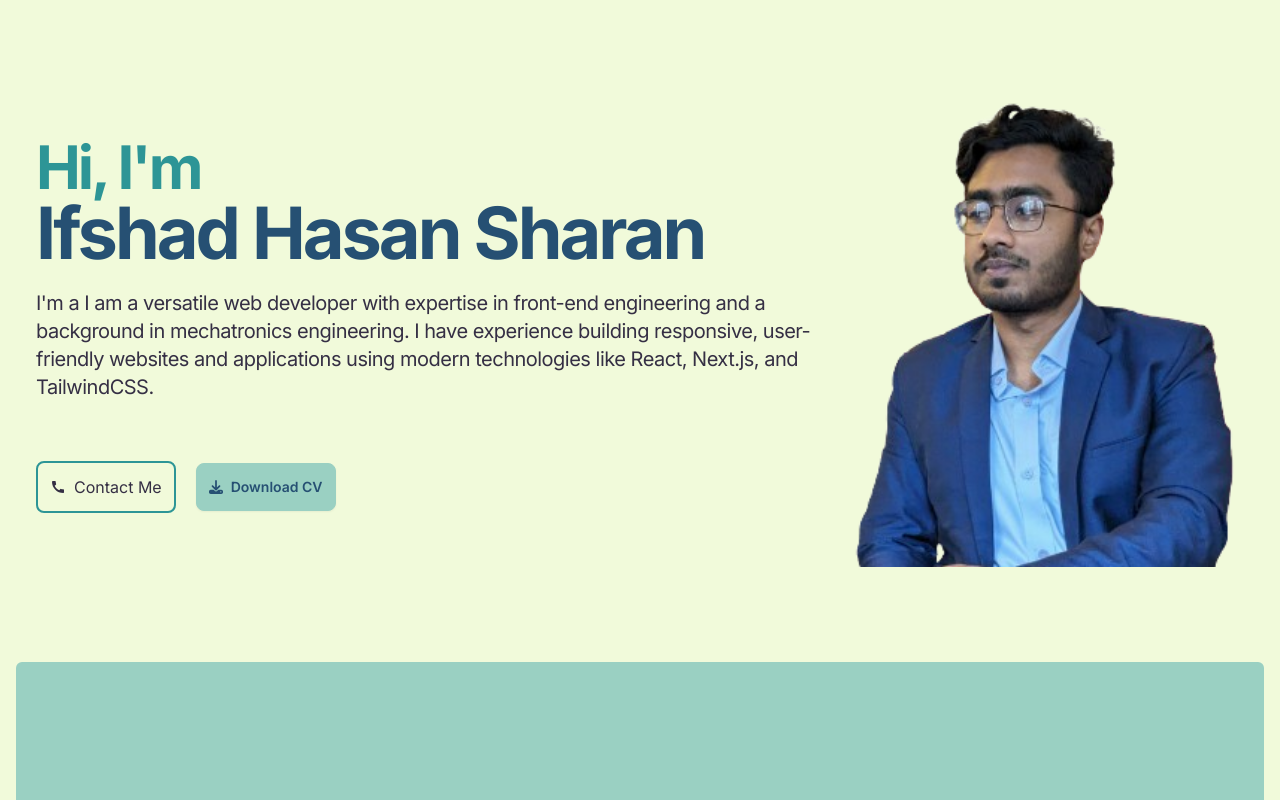
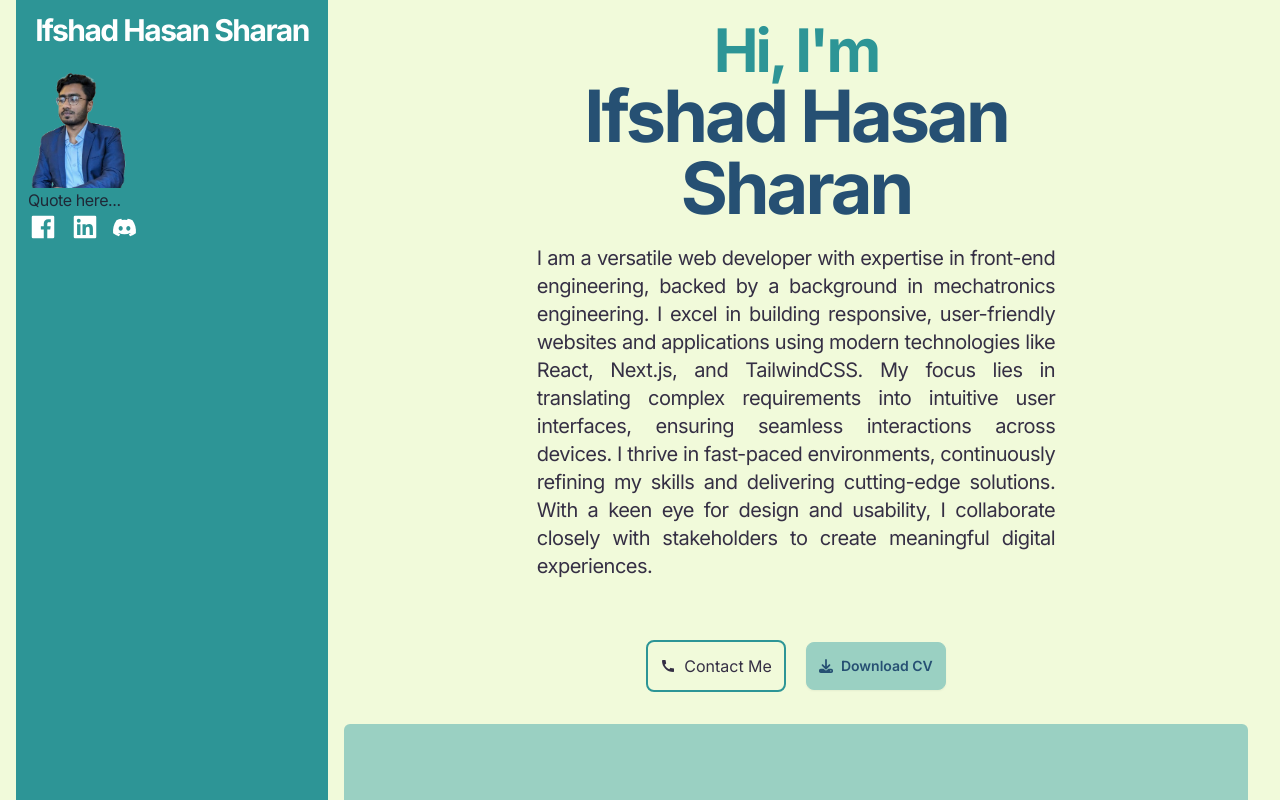
Before and after one commit to ifshad/developer-portfolio-ifshad, a Next.js app: page / in a window 1280 px wide. Shown: the top 800 px of the page. Built offline with nearby package versions, Linux system fonts and the light colour scheme.

Commit message:
overflow issue fixed

```diff
--- /dev/null
+++ b/Components/LeftPanel/page.tsx
@@ -0,0 +1,23 @@
+import Image from 'next/image'
+import React from 'react'
+import ifshad from '@/public/Images/Ifshad_01.png'
+import Link from 'next/link'
+import { BiLogoFacebookSquare, BiLogoLinkedinSquare } from 'react-icons/bi'
+import { FaDiscord } from 'react-icons/fa6'
+
+export default function LeftPanel() {
+    return (
+        <div className='bg-teal p-3 h-screen'>
+            <h1 className="text-xl md:text-2xl lg:text-3xl text-white font-bold mb-5 text-center">Ifshad Hasan Sharan</h1>
+            <figure>
+                <Image src={ifshad} alt="Ifshad Hasan Sharan" width={100} />
+            </figure>
+            <p>Quote here...</p>
+            <ul className='flex gap-3 items-center'>
+                <li className='text-base-100 hover:text-navy'><Link href="https://www.facebook.com/ifshadhasan.sharan"><BiLogoFacebookSquare size={30} /></Link></li>
+                <li className='text-base-100 hover:text-navy'><Link href="https://www.linkedin.com/in/ifshad-hasan-sharan-50a6b1178/"><BiLogoLinkedinSquare size={30} /></Link></li>
+                <li className='text-base-100 hover:text-navy'><Link href="/"><FaDiscord size={25} /></Link></li>
+            </ul>
+        </div>
+    )
+}
--- a/Components/SelfBanner/page.tsx
+++ b/Components/SelfBanner/page.tsx
@@ -8,23 +8,20 @@ import { MdCall } from "react-icons/md";
 
 export default function SelfBanner() {
   return (
-    <div className="container p-5 lg:h-[650px] grid grid-cols-1 md:grid-cols-12 lg:grid-cols-12">
-      <div className="md:col-span-8 lg:col-span-8 flex flex-col justify-center">
-        <h1 className="text-3xl md:text-5xl lg:text-6xl text-teal font-bold mb-5">
+    <div className="container p-5 w-full flex justify-center">
+      <div className="flex flex-col w-3/5">
+        <h1 className="text-3xl md:text-5xl lg:text-6xl text-teal font-bold mb-5 text-center">
           Hi, I&apos;m <br />{" "}
           <span className="text-4xl md:text-6xl lg:text-7xl text-navy">Ifshad Hasan Sharan</span>
         </h1>
-        <p className="text-base md:text-lg lg:text-xl text-grey mb-5">
-          I&apos;m a I am a versatile web developer with expertise in front-end engineering and a background in mechatronics engineering. I have experience building responsive, user-friendly websites and applications using modern technologies like React, Next.js, and TailwindCSS.
+        <p className="text-base md:text-lg lg:text-xl text-grey mb-5 text-justify">
+          I am a versatile web developer with expertise in front-end engineering, backed by a background in mechatronics engineering. I excel in building responsive, user-friendly websites and applications using modern technologies like React, Next.js, and TailwindCSS. My focus lies in translating complex requirements into intuitive user interfaces, ensuring seamless interactions across devices. I thrive in fast-paced environments, continuously refining my skills and delivering cutting-edge solutions. With a keen eye for design and usability, I collaborate closely with stakeholders to create meaningful digital experiences.
         </p>
-        <div className="mt-10 flex items-center gap-5">
+        <div className="mt-10 flex justify-center items-center gap-5">
           <Link href="/contact" className="text-grey hover:text-navy flex items-center border-2 border-teal rounded-lg p-3 gap-2"><MdCall /><span>Contact Me</span></Link>
           <button className="btn flex items-center gap-2"><FaDownload /><span>Download CV</span></button>
         </div>
       </div>
-      <div className="md:col-span-4 lg:col-span-4 flex items-center">
-        <Image src={ifshad} width={500} className="" alt="Self Banner" />
-      </div>
     </div>
   );
 }
--- a/app/layout.tsx
+++ b/app/layout.tsx
@@ -1,8 +1,7 @@
 import type { Metadata } from "next";
 import { Inter } from "next/font/google";
 import "./globals.css";
-import Header from "@/Components/Layout/Header";
-import Footer from "@/Components/Layout/Footer";
+import LeftPanel from "@/Components/LeftPanel/page";
 
 const inter = Inter({ subsets: ["latin"] });
 
@@ -19,9 +18,14 @@ export default function RootLayout({
   return (
     <html lang="en">
       <body className={inter.className}>
-        {/* <Header /> */}
-        {children}
-        <Footer />
+        <div className="container flex w-full h-screen overflow-y-hidden">
+          <div className="w-1/4 ">
+            <LeftPanel />
+          </div>
+          <div className="w-3/4 overflow-y-scroll">
+            {children}
+          </div>
+        </div>
       </body>
     </html>
   );
```
